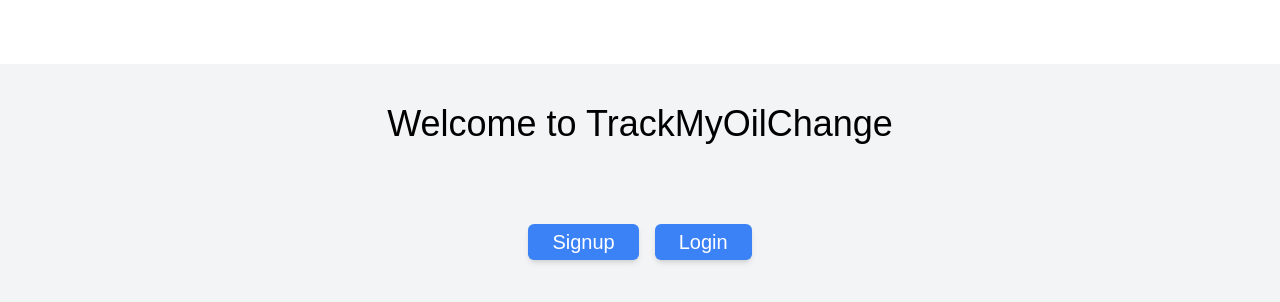
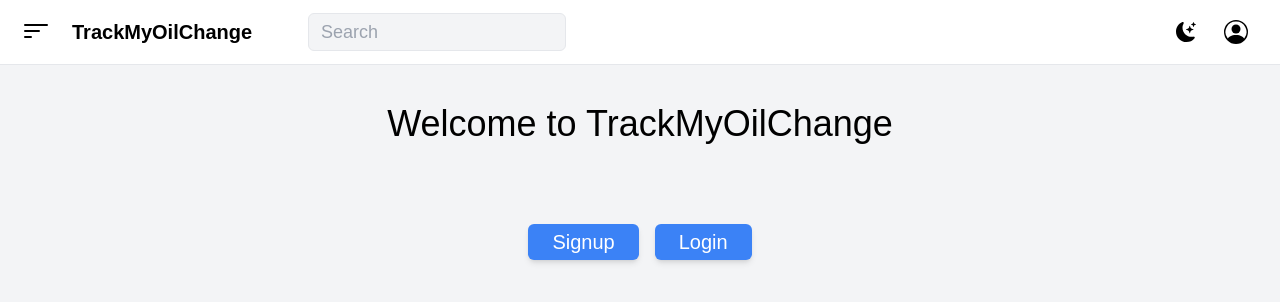
Before and after one commit to Grupith/oilchangeapp, a React (Create React App) app: page / in a window 1280 px wide. Shown: the top 302 px of the page. Built offline with nearby package versions, Linux system fonts and the light colour scheme; no server answers.

Commit message:
fixed navbar and sidebar styling issues, darkmode and navbar icons

```diff
--- a/src/App.js
+++ b/src/App.js
@@ -5,7 +5,7 @@ import Login from './components/Login'
 import Signup from './components/Signup'
 import PrivateRoute from './components/PrivateRoute'
 import LandingPage from './components/LandingPage'
-// import Navbar from './components/Navbar'
+import Navbar from './components/Navbar'
 import Modal from './components/Modal'
 
 function App() {
@@ -17,7 +17,7 @@ function App() {
   return (
     <BrowserRouter>
       <div className={`font-Nunito overflow-x-hidden ${darkmode ? 'dark' : ''}`}>
-        {/* <Navbar darkmode={darkmode} setDarkmode={setDarkmode} /> */}
+      <Navbar darkmode={darkmode} setDarkmode={setDarkmode} />
         {isModalOpen && <div onClick={() => {setIsModalOpen(false)}} className='flex items-center justify-center fixed inset-0 z-50 bg-black bg-opacity-50 backdrop-blur-sm'>
           <Modal setIsModalOpen={setIsModalOpen} oilLogs={oilLogs} setOilLogs={setOilLogs} />
         </div>}
--- a/src/Components/Dashboard.js
+++ b/src/Components/Dashboard.js
@@ -1,5 +1,4 @@
 import React, { useCallback, useEffect, useState } from 'react'
-import { BsFillMoonStarsFill, BsMoonStars, BsFilterRight } from 'react-icons/bs'
 import Card from './Card'
 import {collection, query, where, getDocs, deleteDoc, orderBy } from 'firebase/firestore'
 import { db } from '../firebase'
@@ -58,17 +57,8 @@ export default function Dashboard({ setIsModalOpen, oilLogs, setOilLogs, darkmod
 
   return (
     <div className='bg-gray-200 h-screen flex dark:bg-gray-900 dark:text-white'>
-      <Sidebar />
-      <main className=''>
-        <nav className='flex items-center justify-between bg-white py-4 border-b fixed w-full'>
-          <input type='text' placeholder='Search...' className='text-xl p-1 bg-gray-200 ml-10'/>
-          <div className='flex items-center'>
-            <div onClick={() => setDarkmode(!darkmode)}>
-              {!darkmode ?<BsFillMoonStarsFill className='text-xl cursor-pointer mr-6'/> : <BsMoonStars className='text-xl cursor-pointer mr-6' />}
-            </div>
-            <BsFilterRight className='text-xl w-8 h-8 cursor-pointer' />
-          </div>
-        </nav>
+      <Sidebar setIsModalOpen={setIsModalOpen} />
+      <main className='ml-64 w-full'>
         <div className='mt-20'>
           <div className='flex justify-center'>
             <p className='text-lg text-blue-700'>Email: {currentUser && currentUser.email}</p>
--- a/src/Components/Navbar.js
+++ b/src/Components/Navbar.js
@@ -1,7 +1,7 @@
 import React, { useState, useRef, useEffect } from 'react'
 import { Link , useNavigate } from 'react-router-dom'
 import { useAuth } from '../AuthContext'
-import { BsFillMoonStarsFill, BsMoonStars, BsFilterRight, BsFilterLeft } from 'react-icons/bs'
+import { BsFillMoonStarsFill, BsMoonStars, BsPersonCircle, BsFilterLeft } from 'react-icons/bs'
 
 export default function Navbar({ darkmode, setDarkmode}) {
 
@@ -39,19 +39,24 @@ export default function Navbar({ darkmode, setDarkmode}) {
     }, [])
 
   return (
-    <nav className='bg-white dark:text-white dark:bg-gray-800 fixed w-full border-b border-gray-300 dark:border-gray-600'>
+    <nav className='bg-white dark:text-white dark:bg-gray-800 fixed w-full border-b border-gray-200 dark:border-gray-600'>
         <div className="relative flex items-center justify-between h-16 mx-4">
             <div className="flex items-center">
                 <div className='flex items-center space-x-4'>
-                    <BsFilterLeft className='text-xl w-8 h-8 cursor-pointer'/>
+                    <button className='cursor-pointer hover:bg-gray-200 rounded-md p-1 dark:hover:bg-gray-700'>
+                        <BsFilterLeft className='w-8 h-8'/>
+                    </button>
                     <Link to='/' className="font-bold text-xl">TrackMyOilChange</Link>
                 </div>
+                    <input type='text' placeholder='Search' className='bg-gray-100 px-3 py-1 text-lg border rounded-md ml-14 dark:bg-gray-700 dark:border-gray-600'/>
             </div>
-            <div className="flex items-center">
+            <div className="flex items-center space-x-3 mr-2">
                 <div onClick={() => setDarkmode(!darkmode)}>
-                    {!darkmode ?<BsFillMoonStarsFill className='text-xl cursor-pointer mr-6'/> : <BsMoonStars className='text-xl cursor-pointer mr-6' />}
+                    {!darkmode ? <button className='cursor-pointer hover:bg-gray-200 rounded-md p-2 dark:hover:bg-gray-700'><BsFillMoonStarsFill className='w-5 h-5'/></button> : <button className='cursor-pointer hover:bg-gray-200 rounded-md p-2 dark:hover:bg-gray-700'><BsMoonStars className='w-5 h-5' /></button>}
                 </div>
-                <BsFilterRight onClick={toggleDropdown} className='text-xl w-8 h-8 cursor-pointer' />
+                <button className='cursor-pointer hover:bg-gray-200 rounded-md p-2 dark:hover:bg-gray-700'>
+                    <BsPersonCircle onClick={toggleDropdown} className='w-6 h-6' />
+                </button>
             {showDropdown &&
                 <div ref={dropdownRef} className="origin-top-right absolute right-0 mt-40 mr-4 w-48 rounded-md shadow-lg bg-white dark:bg-gray-800">
                     <div className="py-1" role="menu" aria-orientation="vertical" aria-labelledby="user-menu">
--- a/src/Components/Sidebar.js
+++ b/src/Components/Sidebar.js
@@ -1,18 +1,13 @@
 import React from 'react'
-import { BsBookmarkFill, BsFilterLeft } from "react-icons/bs";
-import { Link } from 'react-router-dom';
+import { BsBookmarkFill } from "react-icons/bs";
 
-export default function Sidebar() {
+export default function Sidebar({ setIsModalOpen }) {
   return (
-    <aside className='bg-white w-64 fixed h-screen border-r shadow-md z-0 border-gray-300 dark:bg-gray-800 dark:text-white dark:border-gray-600'>
-      <div className='flex items-center justify-center space-x-3 py-4 border-b'>
-          <BsFilterLeft className='text-xl w-9 h-9 cursor-pointer text-gray-600 hover:bg-gray-200 rounded-md'/>
-          <Link to='/' className="font-bold text-xl">TrackMyOilChange</Link>
-        </div>
-        <ul className='p-4'>
-          <div className='flex justify-center py-2 rounded-md items-center cursor-pointer hover:bg-gray-200 dark:hover:bg-gray-700 transition-all'>
-              <BsBookmarkFill className='text-xl mr-3 dark:text-gray-200'/>
-              <li className='text-lg dark:text-gray-200'>Create Oil Change</li>
+    <aside className='bg-white w-64 fixed h-screen border-r border-t shadow-md mt-16 z-20 border-gray-200 dark:bg-gray-800 dark:text-white dark:border-gray-600'>
+        <ul className='p-3'>
+          <div onClick={() => setIsModalOpen(true)} className='flex justify-center py-2 rounded-md items-center cursor-pointer hover:bg-gray-200 dark:hover:bg-gray-700 transition-all'>
+              <BsBookmarkFill className='text-lg mr-3 dark:text-gray-200'/>
+              <span className='text-lg dark:text-gray-200'>Create Oil Change</span>
           </div>
         </ul>
       </aside>
```
